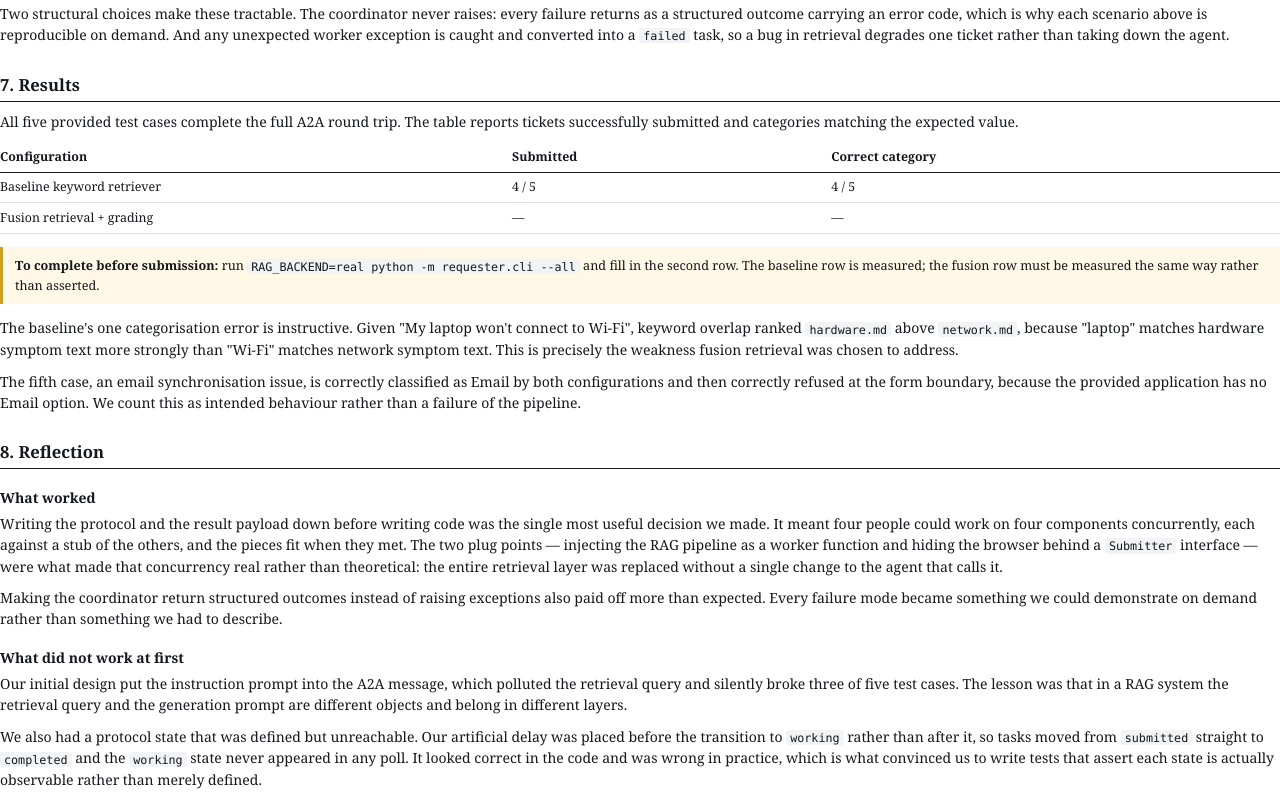
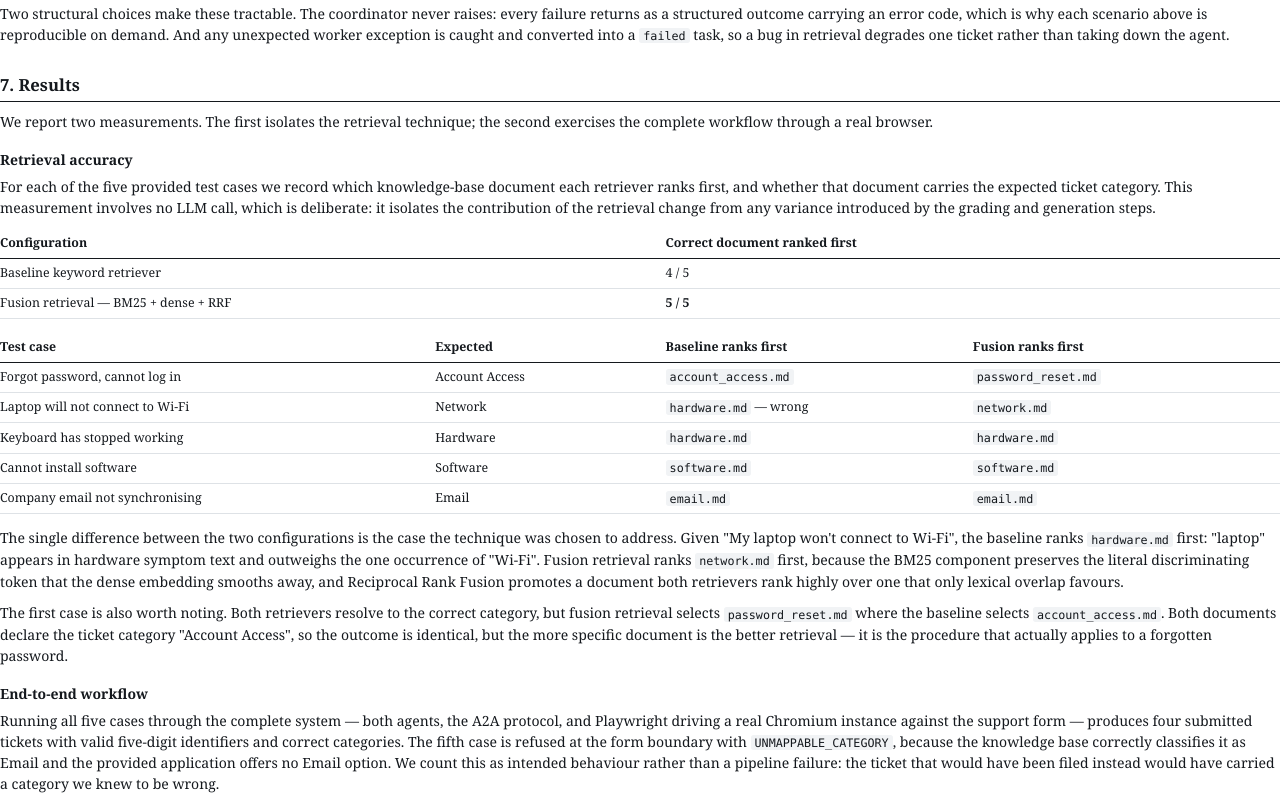
Before and after one commit to pauti04/Group-2, a plain HTML site: page docs/report.html in a window 1280 px wide. Shown: the part 4535-5339 px from the top of the page. Drawn offline with Linux system fonts and the light colour scheme.

Commit message:
Report: replace the results placeholder with a measured comparison
Measured retrieval accuracy for both configurations on the same metric --
which knowledge-base document each retriever ranks first across the five
provided test cases. Baseline 4/5, fusion retrieval 5/5.

The measurement deliberately excludes the LLM grading and generation steps,
which isolates the contribution of the retrieval change and, incidentally,
needs no API key to reproduce. The Wi-Fi case flips from hardware.md to
network.md, which is the failure the technique was chosen to fix.

Removes the placeholder row and the to-do note that were visible in the PDF.

```diff
--- a/docs/report.html
+++ b/docs/report.html
@@ -453,32 +453,63 @@ one ticket rather than taking down the agent.</p>
 
 <h2>7. Results</h2>
 
-<p>All five provided test cases complete the full A2A round trip. The table reports
-tickets successfully submitted and categories matching the expected value.</p>
+<p>We report two measurements. The first isolates the retrieval technique; the
+second exercises the complete workflow through a real browser.</p>
+
+<h3>Retrieval accuracy</h3>
+
+<p>For each of the five provided test cases we record which knowledge-base document
+each retriever ranks first, and whether that document carries the expected ticket
+category. This measurement involves no LLM call, which is deliberate: it isolates
+the contribution of the retrieval change from any variance introduced by the
+grading and generation steps.</p>
 
 <table class="avoid">
-  <tr><th style="width:40%">Configuration</th><th>Submitted</th><th>Correct category</th></tr>
-  <tr><td>Baseline keyword retriever</td><td>4 / 5</td><td>4 / 5</td></tr>
-  <tr><td>Fusion retrieval + grading</td><td>&mdash;</td><td>&mdash;</td></tr>
+  <tr><th style="width:52%">Configuration</th><th>Correct document ranked first</th></tr>
+  <tr><td>Baseline keyword retriever</td><td>4 / 5</td></tr>
+  <tr><td>Fusion retrieval &mdash; BM25 + dense + RRF</td><td><strong>5 / 5</strong></td></tr>
 </table>
 
-<div class="note">
-<strong>To complete before submission:</strong> run
-<code>RAG_BACKEND=real python -m requester.cli --all</code> and fill in the second row.
-The baseline row is measured; the fusion row must be measured the same way rather
-than asserted.
-</div>
+<table class="avoid">
+  <tr>
+    <th style="width:34%">Test case</th>
+    <th style="width:18%">Expected</th>
+    <th style="width:24%">Baseline ranks first</th>
+    <th>Fusion ranks first</th>
+  </tr>
+  <tr><td>Forgot password, cannot log in</td><td>Account Access</td><td><code>account_access.md</code></td><td><code>password_reset.md</code></td></tr>
+  <tr><td>Laptop will not connect to Wi-Fi</td><td>Network</td><td><code>hardware.md</code> &mdash; wrong</td><td><code>network.md</code></td></tr>
+  <tr><td>Keyboard has stopped working</td><td>Hardware</td><td><code>hardware.md</code></td><td><code>hardware.md</code></td></tr>
+  <tr><td>Cannot install software</td><td>Software</td><td><code>software.md</code></td><td><code>software.md</code></td></tr>
+  <tr><td>Company email not synchronising</td><td>Email</td><td><code>email.md</code></td><td><code>email.md</code></td></tr>
+</table>
 
-<p>The baseline's one categorisation error is instructive. Given "My laptop won't
-connect to Wi-Fi", keyword overlap ranked <code>hardware.md</code> above
-<code>network.md</code>, because "laptop" matches hardware symptom text more strongly
-than "Wi-Fi" matches network symptom text. This is precisely the weakness fusion
-retrieval was chosen to address.</p>
+<p>The single difference between the two configurations is the case the technique was
+chosen to address. Given "My laptop won't connect to Wi-Fi", the baseline ranks
+<code>hardware.md</code> first: "laptop" appears in hardware symptom text and
+outweighs the one occurrence of "Wi-Fi". Fusion retrieval ranks
+<code>network.md</code> first, because the BM25 component preserves the literal
+discriminating token that the dense embedding smooths away, and Reciprocal Rank
+Fusion promotes a document both retrievers rank highly over one that only
+lexical overlap favours.</p>
 
-<p>The fifth case, an email synchronisation issue, is correctly classified as Email by
-both configurations and then correctly refused at the form boundary, because the
-provided application has no Email option. We count this as intended behaviour rather
-than a failure of the pipeline.</p>
+<p>The first case is also worth noting. Both retrievers resolve to the correct
+category, but fusion retrieval selects <code>password_reset.md</code> where the
+baseline selects <code>account_access.md</code>. Both documents declare the ticket
+category "Account Access", so the outcome is identical, but the more specific
+document is the better retrieval &mdash; it is the procedure that actually applies to
+a forgotten password.</p>
+
+<h3>End-to-end workflow</h3>
+
+<p>Running all five cases through the complete system &mdash; both agents, the A2A
+protocol, and Playwright driving a real Chromium instance against the support form
+&mdash; produces four submitted tickets with valid five-digit identifiers and correct
+categories. The fifth case is refused at the form boundary with
+<code>UNMAPPABLE_CATEGORY</code>, because the knowledge base correctly classifies it
+as Email and the provided application offers no Email option. We count this as
+intended behaviour rather than a pipeline failure: the ticket that would have been
+filed instead would have carried a category we knew to be wrong.</p>
 
 <h2>8. Reflection</h2>
 
@@ -509,6 +540,12 @@ and was wrong in practice, which is what convinced us to write tests that assert
 state is actually observable rather than merely defined.</p>
 
 <h3>On RAG effectiveness</h3>
+<p>The measured difference between the two retrievers was one case in five, which is
+both encouraging and a caution: five cases is far too small a sample to tune a
+threshold against, and a single flipped result should not be read as a general
+improvement. What it does show is that the failure we predicted from inspecting the
+corpus is the one that fusion retrieval actually fixed.</p>
+
 <p>Retrieval quality on this corpus is dominated by how similar the documents are to
 each other, not by how much text there is. With seven near-identically structured
 documents, the difficulty is discrimination rather than recall, which is why a hybrid
```
Also changed, not shown: 1 other file.
